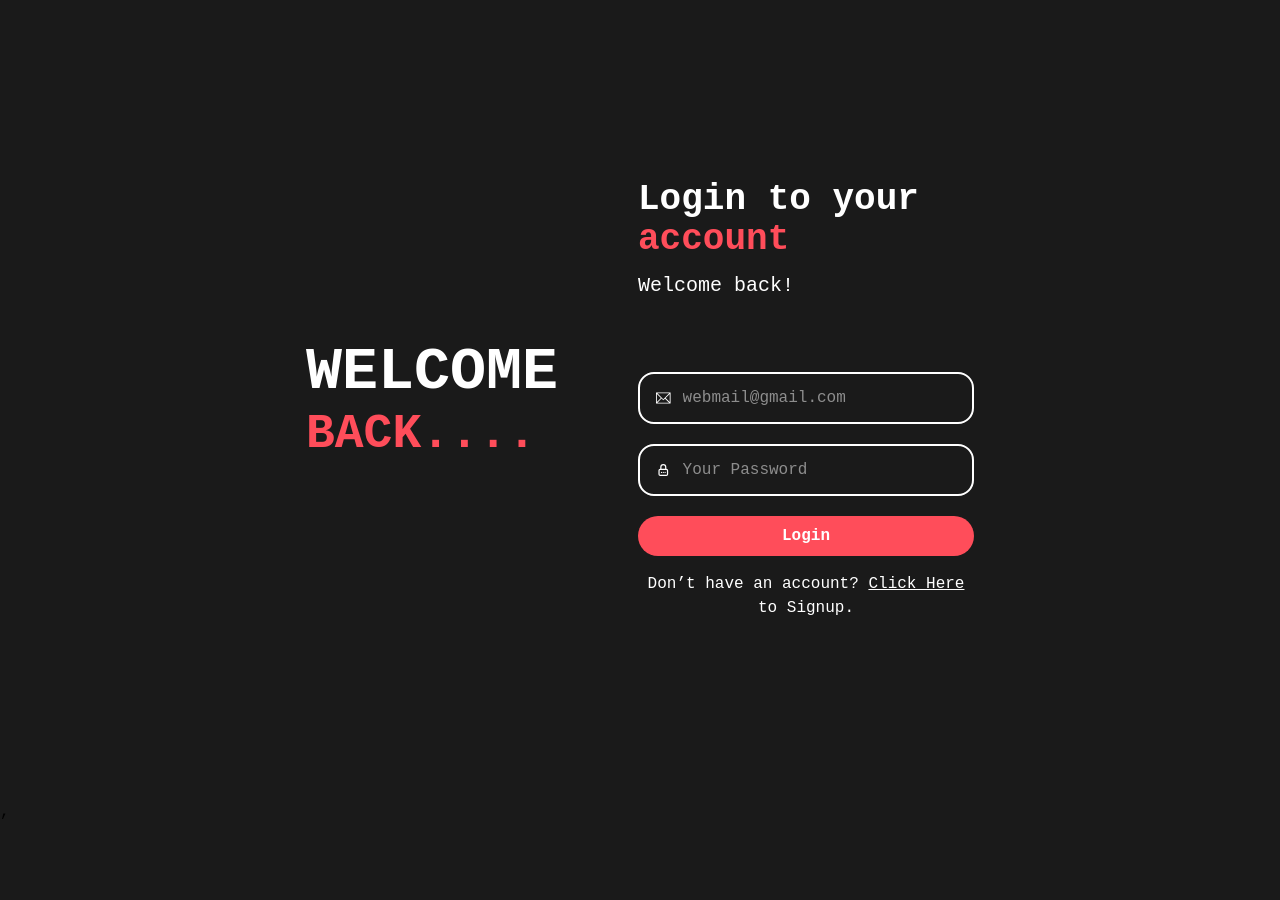
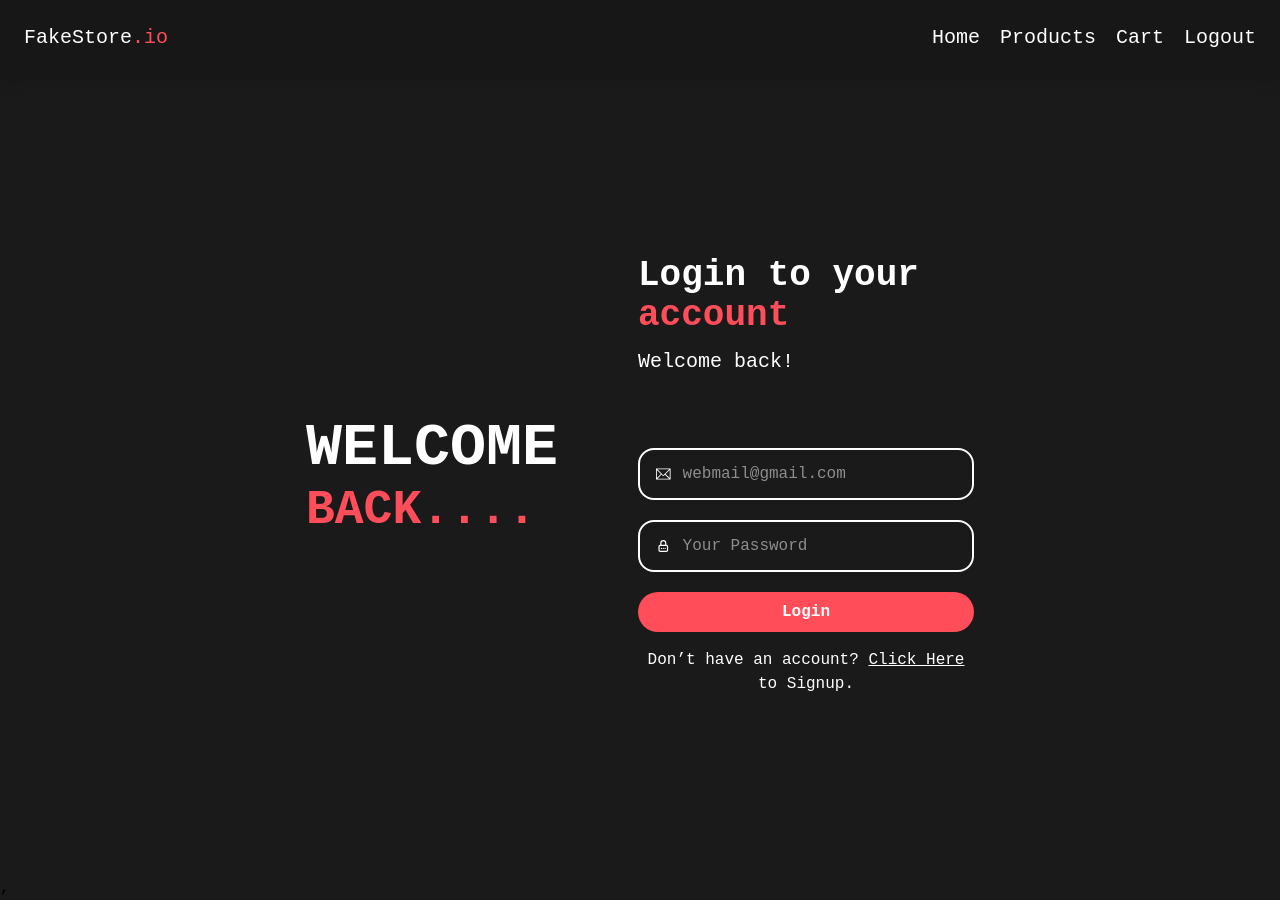
Before and after one commit to NamanSaxena2310/React-Projects, a React (Vite) app in the folder Fake-Store/: page /login in a window 1280 px wide. Before the commit the page ends 824 px from the top, so only its background shows below. Built offline with nearby package versions, Linux system fonts and the light colour scheme.

Commit message:
responsive navbar

```diff
--- a/Fake-Store/src/App.jsx
+++ b/Fake-Store/src/App.jsx
@@ -1,6 +1,7 @@
 import { Route, Routes } from "react-router"
 import Home from "./Pages/Home"
 import AuthForm from "./Pages/AuthForm"
+import Navbar from "./Components/Navbar"
 
 
 function App() {
@@ -8,6 +9,7 @@ function App() {
 
   return (
     <>
+    <Navbar/>
       <Routes>
         <Route path="/" element={<Home/>}/>
         <Route path="/login" element={<AuthForm/>}/>
--- a/Fake-Store/src/Components/Navbar.jsx
+++ b/Fake-Store/src/Components/Navbar.jsx
@@ -1,9 +1,25 @@
-import React from 'react'
+import React, { useState } from "react";
+import { GiHamburgerMenu } from "react-icons/gi";
+import { IoMdClose } from "react-icons/io";
 
 const Navbar = () => {
+  const [menuOpen, setMenuOpen] = useState(false);
   return (
-    <div>Navbar</div>
-  )
-}
+    <nav className="text-primary flex justify-between bg-neutral-900 p-6 shadow-lg ">
+      <div className="text-xl ">FakeStore<span className="text-secondary">.io</span></div>
 
-export default Navbar
+      <button className=" md:hidden" onClick={() => setMenuOpen(!menuOpen)}>
+        {menuOpen === false ? <GiHamburgerMenu size={25} /> : <IoMdClose size={28} />}
+      </button>
+
+      <ul className={`flex flex-col justify-center items-center text-xl gap-5 absolute top-19 left-0 w-full bg-neutral-900  h-screen  ${menuOpen ? "block" : "hidden"} md:visible md:h-fit md:flex md:flex-row md:static md:w-fit md:bg-transparent`}>
+        <li>Home</li>
+        <li>Products</li>
+        <li>Cart</li>
+        <li>Logout</li>
+      </ul>
+    </nav>
+  );
+};
+
+export default Navbar;
--- a/Fake-Store/src/Pages/AuthForm.jsx
+++ b/Fake-Store/src/Pages/AuthForm.jsx
@@ -6,7 +6,8 @@ import Headings from '../Components/Headings';
 import Button from '../Components/Button';
 
 const AuthForm = () => {
-  const [formType, setFormType] = useState('Login'); // "Login" or "Signup"
+  const [formType, setFormType] = useState('Login');
+
 
   return (
     <div className="text-primary flex flex-col sm:flex-row justify-center items-center min-h-screen gap-6 sm:gap-x-8 px-4 py-6">
```
